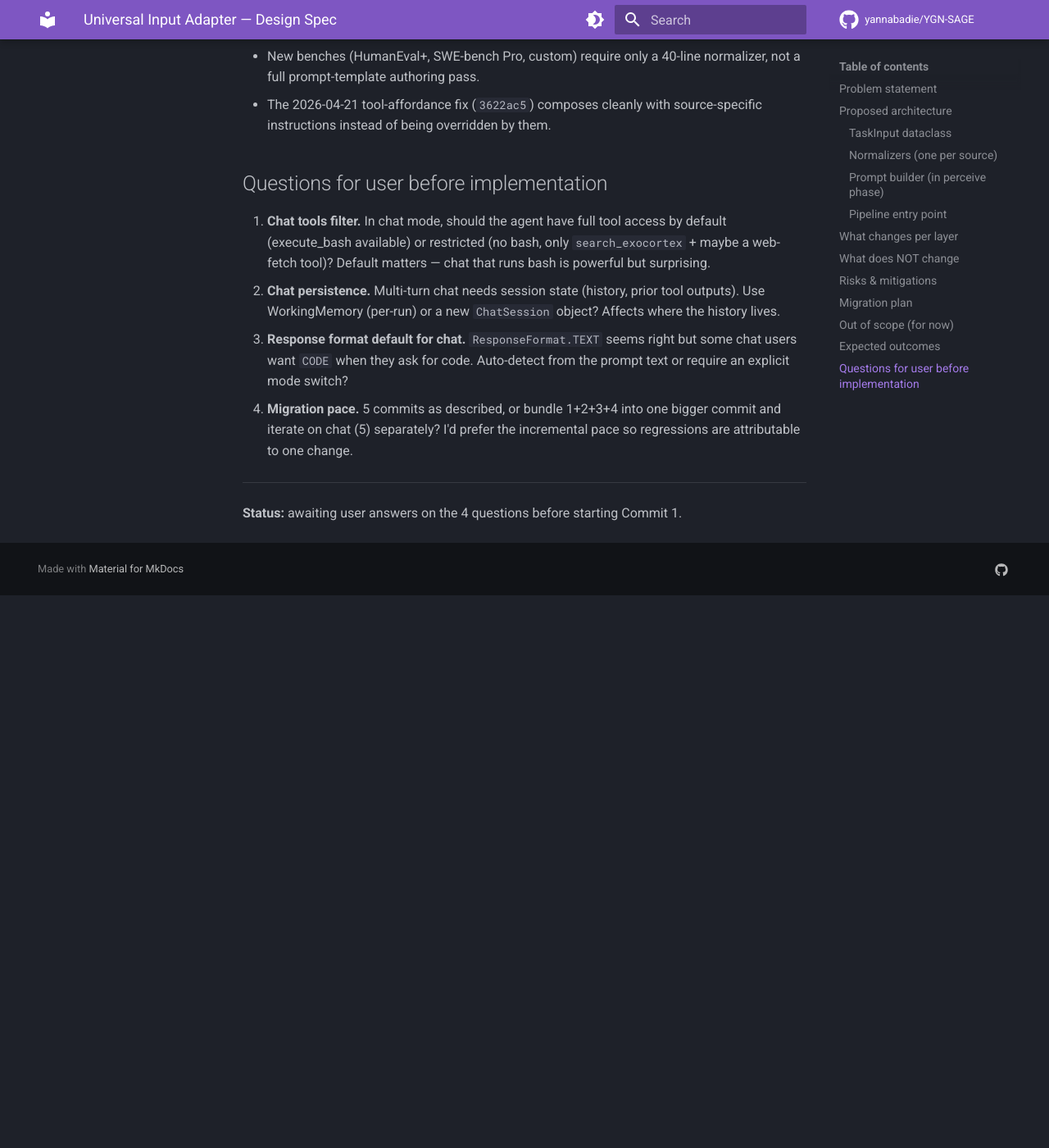
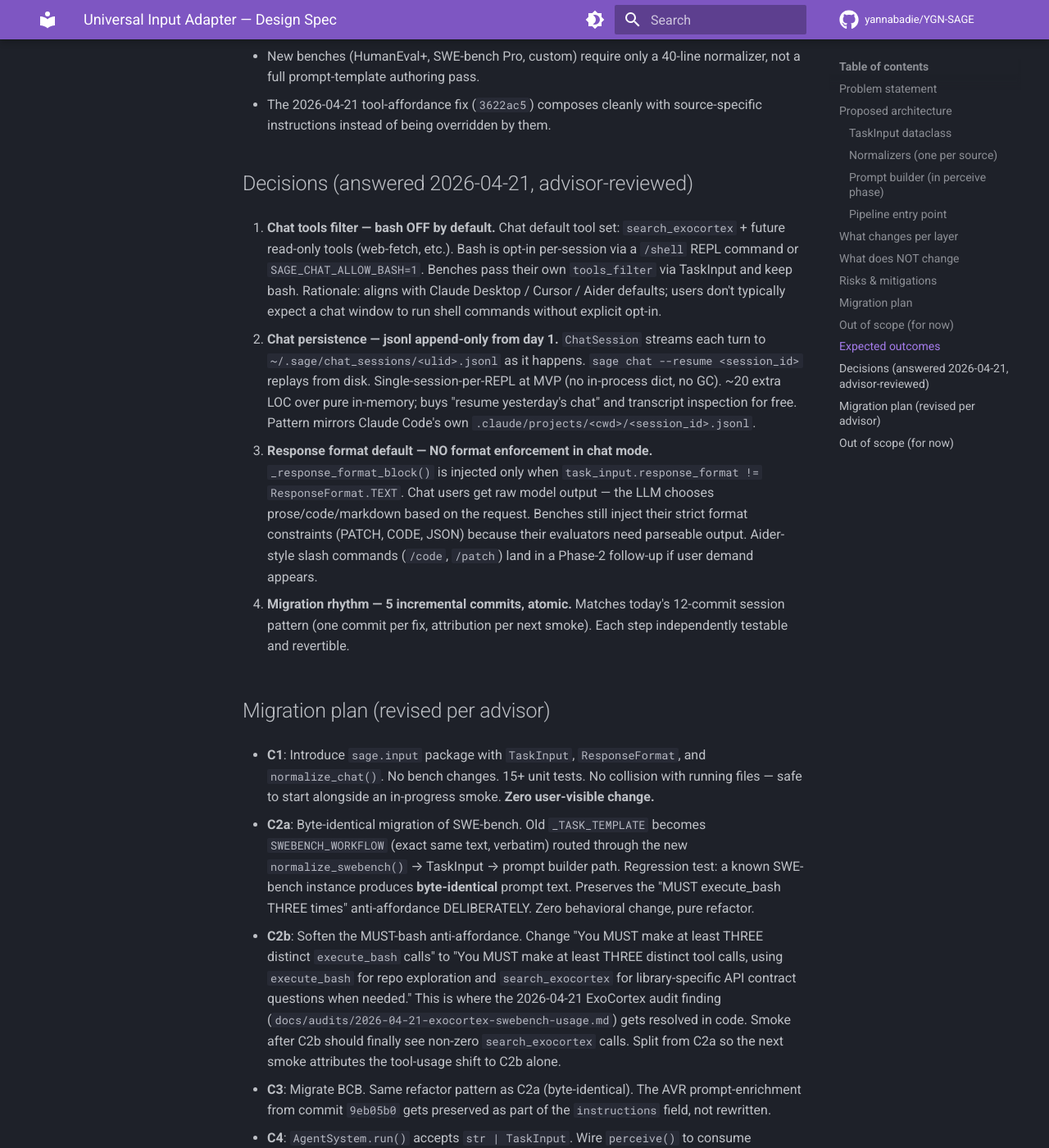
Before and after one commit to yannabadie/YGN-SAGE, an MkDocs documentation site: the page built from docs/superpowers/specs/2026-04-21-universal-input-adapter-design.md, in a window 1280 px wide and 1400 px high, scrolled down 5757 px. Shown: the whole window at 82% size. Built offline with MkDocs 1.6.1 and Material for MkDocs 9.7.7, drawn with Linux system fonts in a browser that asks for light colours; comment, search, counter and statistics services are not loaded; before the commit the page ends 6483 px from its top, so only the background shows below that; some of the changed text lies outside the part shown.

Commit message:
docs(specs): freeze universal input adapter decisions (Q1-Q4)
Advisor-reviewed answers to the four open questions:

  Q1 (chat tools) — bash OFF by default. Default allowlist is
     read-only (search_exocortex + memory/context lookup). Opt in
     via SAGE_CHAT_ALLOW_BASH=1 or (later) /shell.

  Q2 (persistence) — jsonl append-only from day 1
     (~/.sage/chat_sessions/<ulid>.jsonl). Single session per REPL,
     `sage chat --resume <id>` replays from disk. Mirrors Claude
     Code's own transcript pattern.

  Q3 (response format) — chat mode does NOT enforce a format.
     ResponseFormat.TEXT stays the default and the prompt builder
     skips the format block in chat.

  Q4 (migration) — 5 incremental commits. C2 split into C2a
     (byte-identical SWE-bench refactor, preserves MUST-bash
     anti-affordance) + C2b (soften the MUST-bash clause so the
     next smoke can attribute any tool-usage shift to C2b alone).

Implementation starts with C1 in a follow-up commit — a pure new
package with no bench or pipeline changes, safe to ship alongside
the in-progress N=50 SWE-bench smoke.

Co-Authored-By: Claude Opus 4.7 (1M context) <noreply@anthropic.com>

```diff
--- a/docs/superpowers/specs/2026-04-21-universal-input-adapter-design.md
+++ b/docs/superpowers/specs/2026-04-21-universal-input-adapter-design.md
@@ -231,23 +231,90 @@ Each commit is independently testable and reversible.
 - The 2026-04-21 tool-affordance fix (`3622ac5`) composes cleanly with
   source-specific instructions instead of being overridden by them.
 
-## Questions for user before implementation
+## Decisions (answered 2026-04-21, advisor-reviewed)
 
-1. **Chat tools filter.** In chat mode, should the agent have full tool
-   access by default (execute_bash available) or restricted (no bash, only
-   `search_exocortex` + maybe a web-fetch tool)? Default matters — chat that
-   runs bash is powerful but surprising.
-2. **Chat persistence.** Multi-turn chat needs session state (history,
-   prior tool outputs). Use WorkingMemory (per-run) or a new `ChatSession`
-   object? Affects where the history lives.
-3. **Response format default for chat.** `ResponseFormat.TEXT` seems right
-   but some chat users want `CODE` when they ask for code. Auto-detect from
-   the prompt text or require an explicit mode switch?
-4. **Migration pace.** 5 commits as described, or bundle 1+2+3+4 into one
-   bigger commit and iterate on chat (5) separately? I'd prefer the
-   incremental pace so regressions are attributable to one change.
+1. **Chat tools filter — bash OFF by default.** Chat default tool set:
+   `search_exocortex` + future read-only tools (web-fetch, etc.). Bash
+   is opt-in per-session via a `/shell` REPL command or
+   `SAGE_CHAT_ALLOW_BASH=1`. Benches pass their own `tools_filter` via
+   TaskInput and keep bash. Rationale: aligns with Claude Desktop /
+   Cursor / Aider defaults; users don't typically expect a chat
+   window to run shell commands without explicit opt-in.
+
+2. **Chat persistence — jsonl append-only from day 1.** `ChatSession`
+   streams each turn to `~/.sage/chat_sessions/<ulid>.jsonl` as it
+   happens. `sage chat --resume <session_id>` replays from disk.
+   Single-session-per-REPL at MVP (no in-process dict, no GC). ~20
+   extra LOC over pure in-memory; buys "resume yesterday's chat" and
+   transcript inspection for free. Pattern mirrors Claude Code's own
+   `.claude/projects/<cwd>/<session_id>.jsonl`.
+
+3. **Response format default — NO format enforcement in chat mode.**
+   `_response_format_block()` is injected only when
+   `task_input.response_format != ResponseFormat.TEXT`. Chat users
+   get raw model output — the LLM chooses prose/code/markdown based
+   on the request. Benches still inject their strict format
+   constraints (PATCH, CODE, JSON) because their evaluators need
+   parseable output. Aider-style slash commands (`/code`, `/patch`)
+   land in a Phase-2 follow-up if user demand appears.
+
+4. **Migration rhythm — 5 incremental commits, atomic.** Matches
+   today's 12-commit session pattern (one commit per fix, attribution
+   per next smoke). Each step independently testable and revertible.
+
+## Migration plan (revised per advisor)
+
+- **C1**: Introduce `sage.input` package with `TaskInput`,
+  `ResponseFormat`, and `normalize_chat()`. No bench changes. 15+
+  unit tests. No collision with running files — safe to start
+  alongside an in-progress smoke. **Zero user-visible change.**
+
+- **C2a**: Byte-identical migration of SWE-bench. Old `_TASK_TEMPLATE`
+  becomes `SWEBENCH_WORKFLOW` (exact same text, verbatim) routed
+  through the new `normalize_swebench()` → TaskInput → prompt
+  builder path. Regression test: a known SWE-bench instance
+  produces **byte-identical** prompt text. Preserves the
+  "MUST execute_bash THREE times" anti-affordance DELIBERATELY.
+  Zero behavioral change, pure refactor.
+
+- **C2b**: Soften the MUST-bash anti-affordance. Change
+  "You MUST make at least THREE distinct `execute_bash` calls"
+  to "You MUST make at least THREE distinct tool calls, using
+  `execute_bash` for repo exploration and `search_exocortex`
+  for library-specific API contract questions when needed."
+  This is where the 2026-04-21 ExoCortex audit finding
+  (`docs/audits/2026-04-21-exocortex-swebench-usage.md`) gets
+  resolved in code. Smoke after C2b should finally see
+  non-zero `search_exocortex` calls. Split from C2a so the next
+  smoke attributes the tool-usage shift to C2b alone.
+
+- **C3**: Migrate BCB. Same refactor pattern as C2a (byte-identical).
+  The AVR prompt-enrichment from commit `9eb05b0` gets preserved
+  as part of the `instructions` field, not rewritten.
+
+- **C4**: `AgentSystem.run()` accepts `str | TaskInput`. Wire
+  `perceive()` to consume `TaskInput` and produce the layered
+  prompt. Chat tests + integration tests.
+
+- **C5**: `python -m sage.chat` REPL prototype. In-process single
+  session with jsonl persistence. `/shell` to toggle bash tools
+  per session. `--resume <id>` to continue from disk.
+
+Each commit is independently testable, revertible, and kicks the
+full pytest suite. Expected session count: **3 sessions** (C1 now,
+C2+C3+C4 batch, C5 ship).
+
+## Out of scope (for now)
+
+- **Streaming responses.** Chat mode probably wants token streaming; the
+  loop already has `generate_stream` plumbing (`StreamingLLMProvider`
+  protocol). Wiring into the new CLI is a follow-up.
+- **Multi-session concurrent REPLs.** MVP is one REPL, one session.
+  Multiplexing sessions behind a daemon is a separate design.
+- **Graphical chat UI.** Out of scope for SAGE; the CLI is enough for dogfood.
+- **Aider-style per-turn `/code` `/patch` slash commands.** Only
+  add if user demand appears after the CLI ships.
 
 ---
 
-**Status:** awaiting user answers on the 4 questions before starting
-Commit 1.
+**Status:** decisions frozen; starting C1 now (parallel to running N=50 smoke, no file collision).
```
